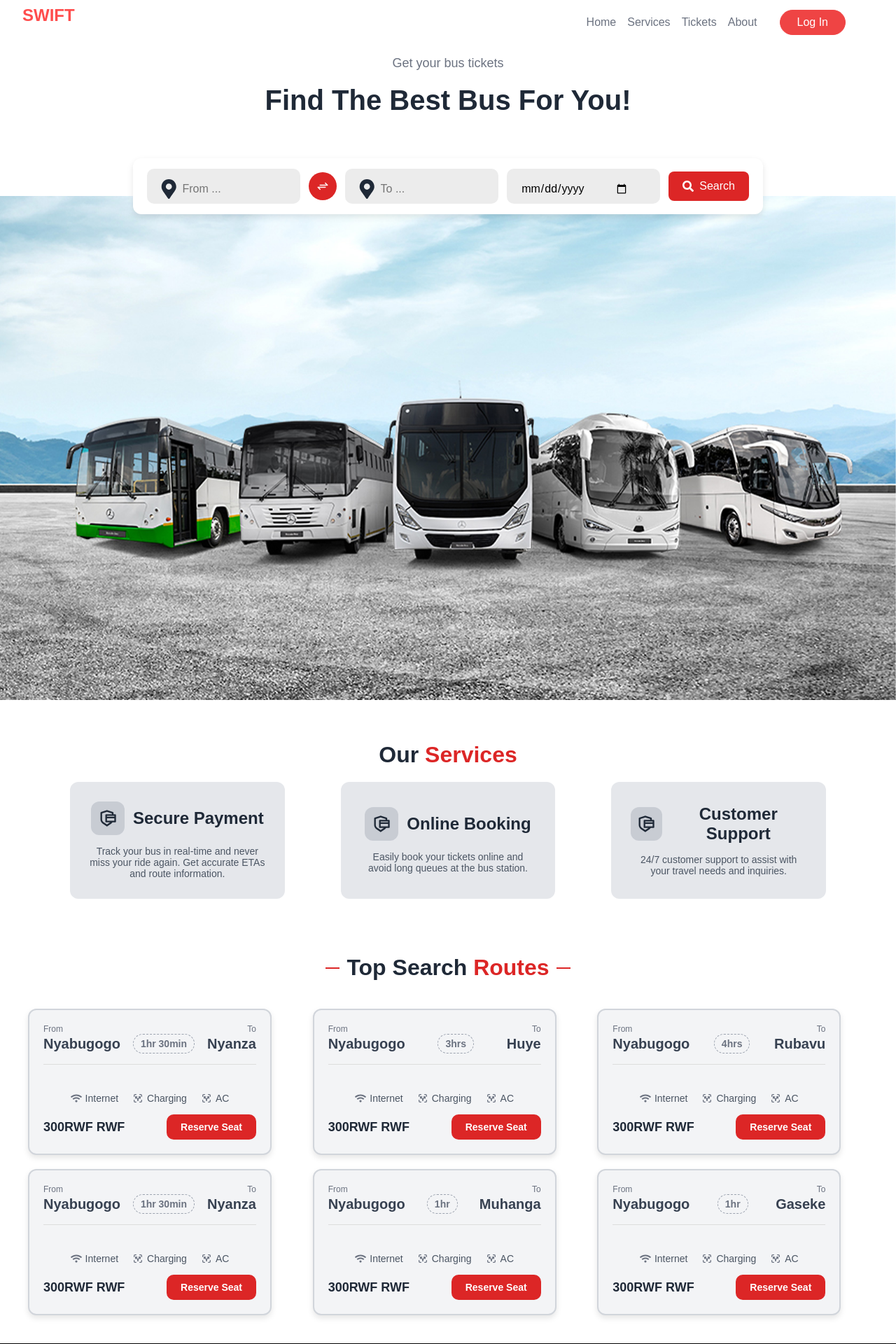
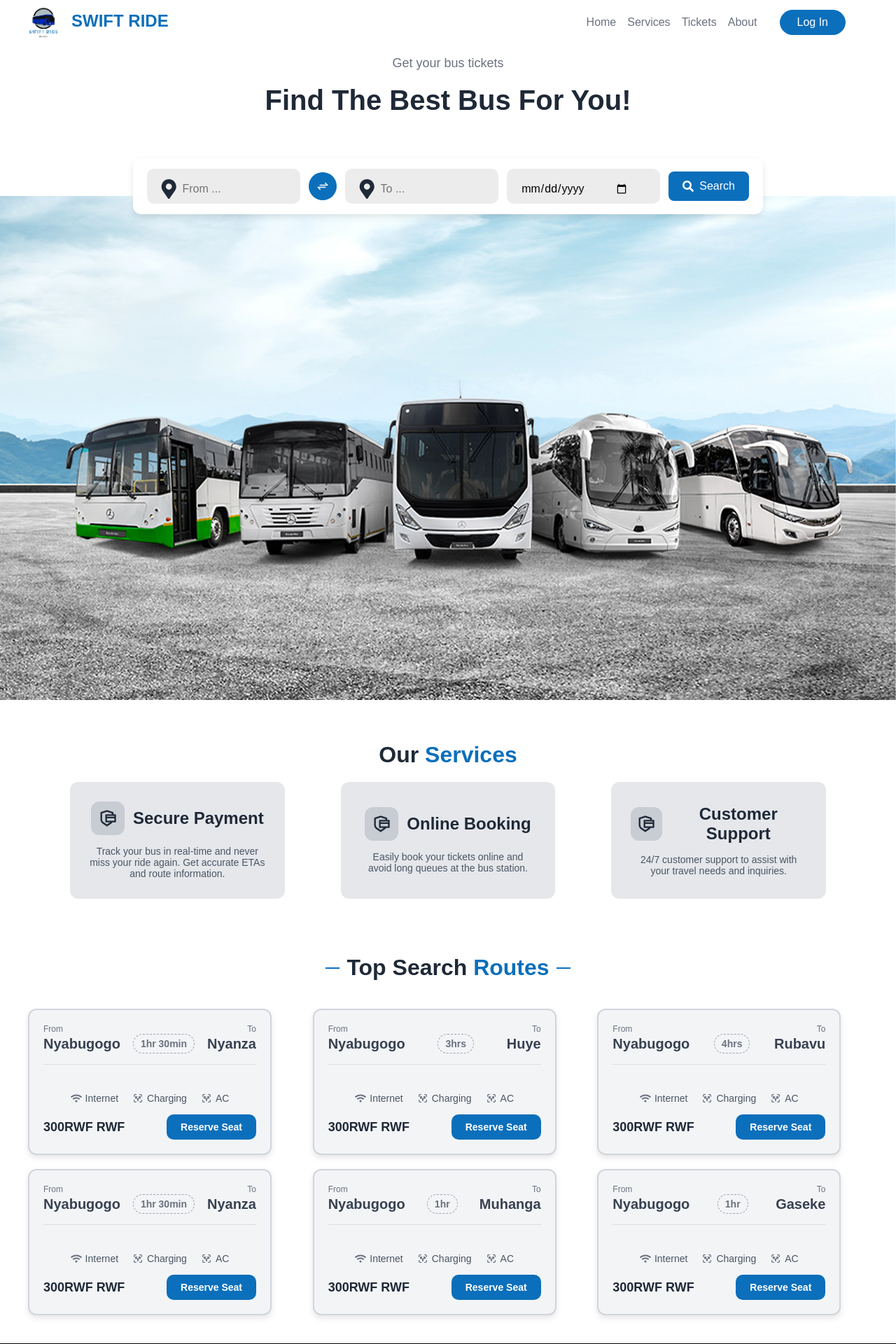
Before and after one commit to Diane-ingabire/Moveza, a React (Vite) app in the folder Swift-Ride/: page / in a window 1280 px wide. Shown: the top 1920 px of the page at 70% size. Built offline with nearby package versions, Linux system fonts and the light colour scheme.

Commit message:
adding some components

```diff
--- a/Swift-Ride/src/Components/Footer.jsx
+++ b/Swift-Ride/src/Components/Footer.jsx
@@ -2,6 +2,7 @@ import React from "react";
 import { Link } from "react-router-dom";
 import { FaFacebookF, FaInstagram, FaYoutube, FaXTwitter } from "react-icons/fa6";
 import "../Styles/footer.css";
+import logoImg from "../assets/logo (2).png"
 
 const Footer = () => {
   return (
@@ -10,7 +11,7 @@ const Footer = () => {
 
         {/* Brand & Social Links */}
         <div className="footer-brand">
-          <h1 className="footer-logo">Bus</h1>
+          <h1 className="footer-logo"><span className="logoimg"><img src ={logoImg} /></span>Swift Ride</h1>
           <p className="footer-description">
             Bus is all about booking tickets through an online platform to make traveling comfortable for passengers.
           </p>
--- a/Swift-Ride/src/Components/Navbar.jsx
+++ b/Swift-Ride/src/Components/Navbar.jsx
@@ -3,6 +3,7 @@ import { Link, useNavigate } from "react-router-dom"; // Import useNavigate
 import { FaBars } from "react-icons/fa";
 import { FaX } from "react-icons/fa6";
 import "../Styles/navbar.css";
+import logoImg from "../assets/logo (2).png";
 
 const Navbar = () => {
   const navigate = useNavigate();
@@ -44,8 +45,9 @@ const Navbar = () => {
       }`}
     >
       <div className="container">
-        <Link to="/" className="logo">
-          SWIFT
+
+        <Link to="/" className="logonav"><span className="logoimg"><img src ={logoImg} /></span>
+         <h2>SWIFT RIDE</h2>
         </Link>
         <div className="menuIcon" onClick={handleOpen}>
           {open ? <FaX className="icon" /> : <FaBars className="icon" />}
--- a/Swift-Ride/src/DashboardAdmin/AdminSidebar.jsx
+++ b/Swift-Ride/src/DashboardAdmin/AdminSidebar.jsx
@@ -3,7 +3,7 @@ import { Link } from "react-router-dom";
 import { FaBus, FaUser, FaChartBar, FaTicketAlt, FaCog, FaSignOutAlt, FaHome } from "react-icons/fa";
 import "../DashboardAdmin/AdminStyles/adminsidebar.css"
 import { TbGpsFilled } from "react-icons/tb";
-import logo from "../assets/logo.png"
+import logo from "../assets/logo (2).png"
 
 const AdminSidebar = () => {
   return (
--- a/Swift-Ride/src/DashboardAdmin/AdminStyles/adminsidebar.css
+++ b/Swift-Ride/src/DashboardAdmin/AdminStyles/adminsidebar.css
@@ -1,7 +1,7 @@
 .sidebar {
     width: 250px;
     height: 100vh;
-    background: #1a1a2e;
+    background: #374151;
     color: white;
     display: flex;
     flex-direction: column;
@@ -19,7 +19,7 @@
   .logo {
     font-size: 24px;
     font-weight: bold;
-    color: #ff4d4d;
+    color: #0b6fbb;
     text-align: center;
     margin-bottom: 20px;
   }
@@ -45,12 +45,12 @@
   }
 
   .sidebar-menu li:hover {
-    background: #ff4d4d;
+    background: #0b6fbb;
   }
 
   .logout-btn {
     margin-top: auto;
-    background: #ff4d4d;
+    background: #0b6fbb;
     border: none;
     padding: 10px;
     color: white;
@@ -61,5 +61,5 @@
   }
 
   .logout-btn:hover {
-    background: #ff1a1a;
+    background: #0b6fbb;
   }
--- a/Swift-Ride/src/Styles/footer.css
+++ b/Swift-Ride/src/Styles/footer.css
@@ -21,13 +21,16 @@
 
   .footer-brand {
     max-width: 300px;
+
   }
 
   .footer-logo {
-    color: #dc2626;
+    color:#0b6fbb;
     font-size: 2rem;
     font-weight: bold;
     margin-bottom: 1rem;
+    display: flex;
+    gap: 10px;
   }
 
   .footer-description {
@@ -48,7 +51,7 @@
   }
 
   .social-link:hover {
-    color: #dc2626;
+    color: #0b6fbb;
   }
 
   .footer-section {
@@ -77,7 +80,7 @@
   }
 
   .footer-link:hover {
-    color: #dc2626;
+    color: #0b6fbb;
   }
 
   .footer-copyright {
--- a/Swift-Ride/src/Styles/home.css
+++ b/Swift-Ride/src/Styles/home.css
@@ -94,7 +94,7 @@
   }
 
   .highlight {
-    color: #dc2626;
+    color: #0b6fbb;
   }
 
   .topsearch-grid {
@@ -188,7 +188,7 @@
   }
 
   .reserve-btn {
-    background-color: #dc2626;
+    background-color: #0b6fbb;
     color: white;
     border: none;
     padding: 10px 20px;
@@ -201,8 +201,8 @@
 
   .reserve-btn:hover {
     background-color: transparent;
-    color: #dc2626;
-    border: 2px solid #dc2626;
+    color: #0b6fbb;
+    border: 2px solid #0b6fbb;
   }
 
   @media (max-width: 1024px) {
@@ -232,7 +232,7 @@
     position: absolute;
     width: 20px;
     height: 2px;
-    background-color: #dc2626;
+    background-color: #0b6fbb;
     top: 50%;
     transform: translateY(-50%);
   }
@@ -274,7 +274,7 @@
 }
 
 .highlight {
-    color: #dc2626; /* Red */
+    color:#0b6fbb;
 }
 
 .services-grid {
--- a/Swift-Ride/src/Styles/navbar.css
+++ b/Swift-Ride/src/Styles/navbar.css
@@ -22,7 +22,16 @@
 }
 
 .scrolled {
-    background-color: #200b5a;
+    background-color: #0b6fbb;
+
+}
+.scrolled .navItem{
+ color: #e5e7eb;
+}
+.logoimg img{
+    width:60px;
+    height:60px;
+    border-radius: 100px ;
 }
 
 .container {
@@ -32,11 +41,18 @@
     justify-content: space-between;
 }
 
-.logo {
+.logonav {
     font-size: 2rem;
     font-weight: bold;
-    color: #ef4444;
+    color:#0b6fbb;
     text-decoration: none;
+    display: flex;
+    gap:10px;
+    margin-top: 5px;
+}
+.logonav h2{
+    font-size: 24px;
+    margin-top: 15px;
 }
 
 .menuIcon {
@@ -84,15 +100,15 @@
 }
 
 .navItem:hover {
-    color: #ef4444;
+    color: #0b6fbb;
 }
 
 .loginButton {
     width: 100%;
     padding: 8px 16px;
-    background-color: #ef4444;
+    background-color: #0b6fbb;
     color: #ffffff;
-    border: 1px solid #ef4444;
+    border: 1px solid #0b6fbb;
     border-radius: 9999px;
     font-size: 16px;
     transition: all 0.3s ease-in-out;
@@ -102,7 +118,7 @@
 
 .loginButton:hover {
     background-color: transparent;
-    color: #ef4444;
+    color: #0b6fbb;
 }
 
 @media screen and (min-width: 480px) {
--- a/Swift-Ride/src/Styles/search.css
+++ b/Swift-Ride/src/Styles/search.css
@@ -47,7 +47,7 @@
 .exchange-button {
     width: 40px;
     height: 40px;
-    background: #dc2626;
+    background: #0b6fbb;
     border-radius: 50%;
     display: flex;
     align-items: center;
@@ -64,7 +64,7 @@
 /* Search Button */
 .search-button {
     padding: 12px 20px;
-    background: #dc2626;
+    background: #0b6fbb;
     border: none;
     color: #fff;
     font-size: 16px;
@@ -77,8 +77,8 @@
 
 .search-button:hover {
     background: transparent;
-    color: #dc2626;
-    border: 1px solid #dc2626;
+    color: #0b6fbb;
+    border: 1px solid #0b6fbb;
 }
 
 /* Responsive Adjustments */
--- a/Swift-Ride/src/Styles/service.css
+++ b/Swift-Ride/src/Styles/service.css
@@ -14,8 +14,7 @@
 }
 
 .highlight {
-    color: #dc2626; /* Red */
-}
+    color: #0b6fbb; }
 
 .services-grid {
     display: grid;
--- a/Swift-Ride/src/Styles/ticket.css
+++ b/Swift-Ride/src/Styles/ticket.css
@@ -1,4 +1,3 @@
-/* General Styles */
 body {
     font-family: Arial, sans-serif;
     margin: 0;
@@ -6,11 +5,10 @@ body {
     box-sizing: border-box;
 }
 
-/* Ticket Section */
 .ticket-container-ticket {
     width: 100%;
     height: 50vh;
-    background: linear-gradient(rgba(0, 0, 0, 0.5), rgba(0, 0, 0, 0.5)), url("../assets/myconvection.jpg") no-repeat center center/cover;
+    background: linear-gradient(rgba(0, 0, 0, 0.5), rgba(0, 0, 0, 0.5)), url("../assets/mbbo-teaser-DTSA-value-added-services-01.jpg") no-repeat center center/cover;
     display: flex;
     align-items: center;
     justify-content: center;
--- a/Swift-Ride/src/Styles/topsearch.css
+++ b/Swift-Ride/src/Styles/topsearch.css
@@ -12,7 +12,7 @@
   }
 
   .highlight {
-    color: #dc2626;
+    color: #200b5a;
   }
 
   .topsearch-grid {
@@ -106,7 +106,7 @@
   }
 
   .reserve-btn {
-    background-color: #dc2626;
+    background-color: #200b5a;
     color: white;
     border: none;
     padding: 10px 20px;
@@ -119,8 +119,8 @@
 
   .reserve-btn:hover {
     background-color: transparent;
-    color: #dc2626;
-    border: 2px solid #dc2626;
+    color: #200b5a;
+    border: 2px solid #200b5a;
   }
 
   @media (max-width: 1024px) {
@@ -150,7 +150,7 @@
     position: absolute;
     width: 20px;
     height: 2px;
-    background-color: #dc2626;
+    background-color:#200b5a;
     top: 50%;
     transform: translateY(-50%);
   }
```
Also changed, not shown: Swift-Ride/src/assets/logo (2).png (added).
